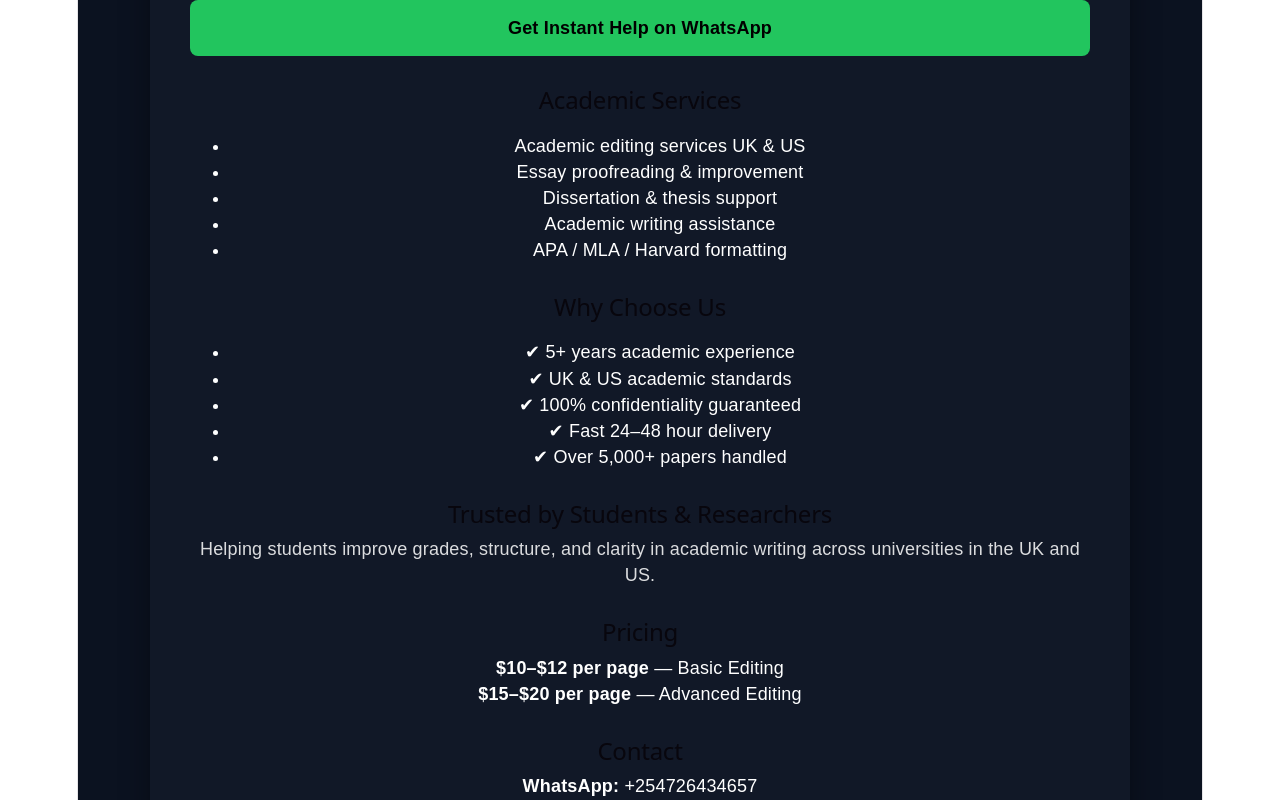
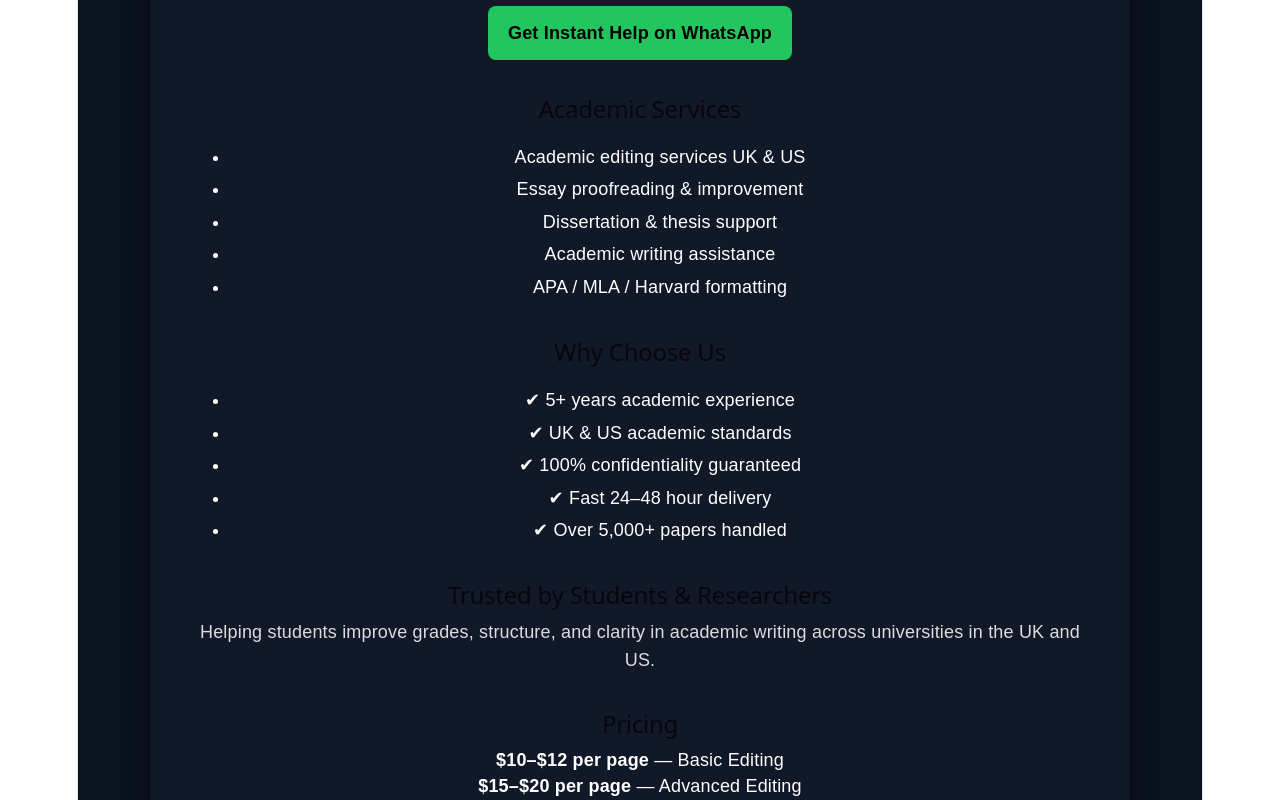
Before and after one commit to DannieAM-alt/elevate-academic-site, a React (Vite) app: page / in a window 1280 px wide. Shown: the part 220-1020 px from the top of the page. Built offline with nearby package versions, Linux system fonts and the light colour scheme.

Commit message:
final conversion + SEO upgrade

```diff
--- a/src/App.jsx
+++ b/src/App.jsx
@@ -22,30 +22,34 @@ export default function App() {
           Academic Editing & Writing Support Services in UK & US
         </h1>
 
-        <p style={{ fontSize: "16px", opacity: 0.9 }}>
+        <p style={{ opacity: 0.9, lineHeight: "1.6" }}>
           Professional academic editing, proofreading, and writing support for essays, dissertations, and research papers.
           Improve clarity, structure, grammar, and academic quality with expert-level assistance.
         </p>
 
-        {/* CTA */}
-        <div style={{
-          marginTop: "20px",
-          padding: "15px",
-          background: "#22c55e",
-          color: "black",
-          fontWeight: "bold",
-          textAlign: "center",
-          borderRadius: "8px"
-        }}>
+        {/* CTA BUTTON */}
+        <a
+          href="https://wa.me/254726434657"
+          target="_blank"
+          rel="noreferrer"
+          style={{
+            display: "inline-block",
+            marginTop: "20px",
+            padding: "14px 20px",
+            background: "#22c55e",
+            color: "black",
+            fontWeight: "bold",
+            borderRadius: "8px",
+            textDecoration: "none"
+          }}
+        >
           Get Instant Help on WhatsApp
-        </div>
+        </a>
 
         {/* SERVICES */}
-        <h2 style={{ marginTop: "30px" }}>
-          Academic Services
-        </h2>
+        <h2 style={{ marginTop: "35px" }}>Academic Services</h2>
 
-        <ul>
+        <ul style={{ lineHeight: "1.8" }}>
           <li>Academic editing services UK & US</li>
           <li>Essay proofreading & improvement</li>
           <li>Dissertation & thesis support</li>
@@ -54,11 +58,9 @@ export default function App() {
         </ul>
 
         {/* WHY CHOOSE */}
-        <h2 style={{ marginTop: "30px" }}>
-          Why Choose Us
-        </h2>
+        <h2 style={{ marginTop: "35px" }}>Why Choose Us</h2>
 
-        <ul>
+        <ul style={{ lineHeight: "1.8" }}>
           <li>✔ 5+ years academic experience</li>
           <li>✔ UK & US academic standards</li>
           <li>✔ 100% confidentiality guaranteed</li>
@@ -66,35 +68,22 @@ export default function App() {
           <li>✔ Over 5,000+ papers handled</li>
         </ul>
 
-        {/* SOCIAL PROOF */}
-        <h2 style={{ marginTop: "30px" }}>
-          Trusted by Students & Researchers
-        </h2>
+        {/* TRUST */}
+        <h2 style={{ marginTop: "35px" }}>Trusted by Students & Researchers</h2>
 
-        <p style={{ opacity: 0.85 }}>
+        <p style={{ opacity: 0.85, lineHeight: "1.6" }}>
           Helping students improve grades, structure, and clarity in academic writing across universities in the UK and US.
         </p>
 
         {/* PRICING */}
-        <h2 style={{ marginTop: "30px" }}>
-          Pricing
-        </h2>
+        <h2 style={{ marginTop: "35px" }}>Pricing</h2>
 
         <p><b>$10–$12 per page</b> — Basic Editing</p>
         <p><b>$15–$20 per page</b> — Advanced Editing</p>
 
-        {/* CONTACT */}
-        <h2 style={{ marginTop: "30px" }}>
-          Contact
-        </h2>
-
-        <p>
-          <b>WhatsApp:</b> +254726434657
-        </p>
-
         {/* FINAL CTA */}
         <div style={{
-          marginTop: "25px",
+          marginTop: "30px",
           padding: "18px",
           background: "#2563eb",
           textAlign: "center",
```
